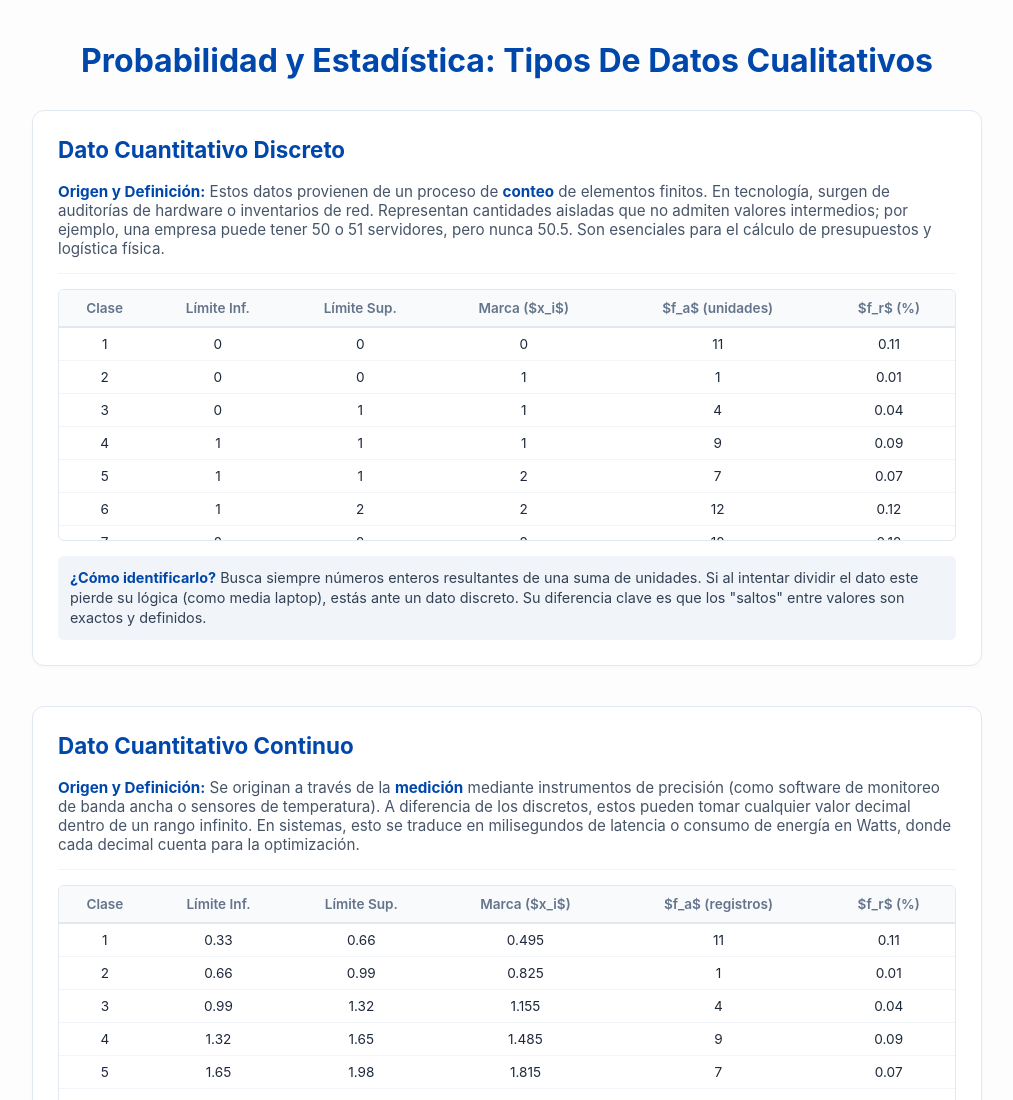
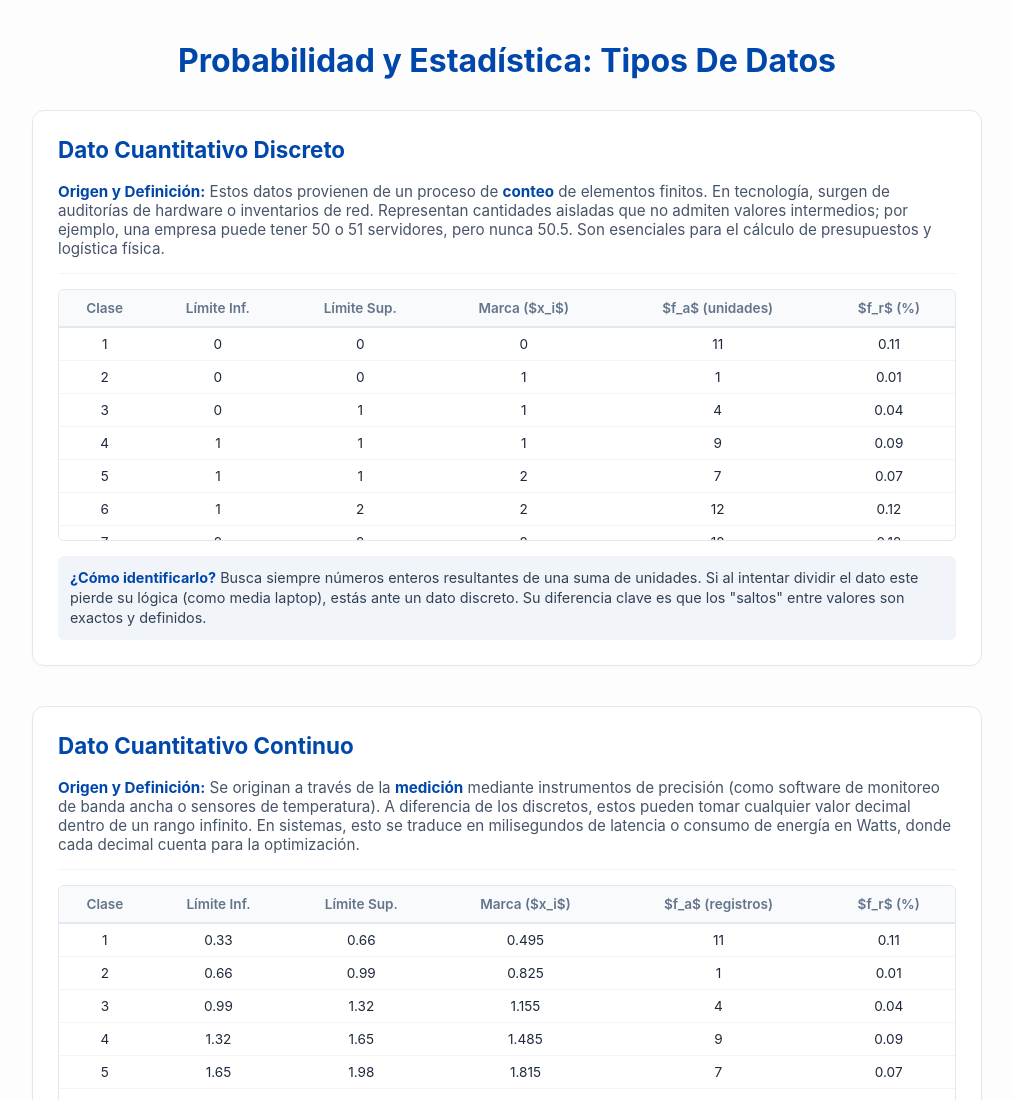
Before and after one commit to GonzalezKarencin/2026_PE_T1_230110320, a plain HTML site: page index.html in a window 1280 px wide. Shown: the top 1100 px of the page, without its empty margins (133-1146 px from the left). Drawn offline with Linux system fonts and the light colour scheme.

Commit message:
Se corrigieron errores de codigo

```diff
--- a/index.html
+++ b/index.html
@@ -28,7 +28,7 @@
 <body>
 
 <div class="container">
-    <h1>Probabilidad y Estadística: Tipos De Datos Cualitativos</h1>
+    <h1>Probabilidad y Estadística: Tipos De Datos </h1>
 
     <div class="card">
         <h2>Dato Cuantitativo Discreto</h2>
```
